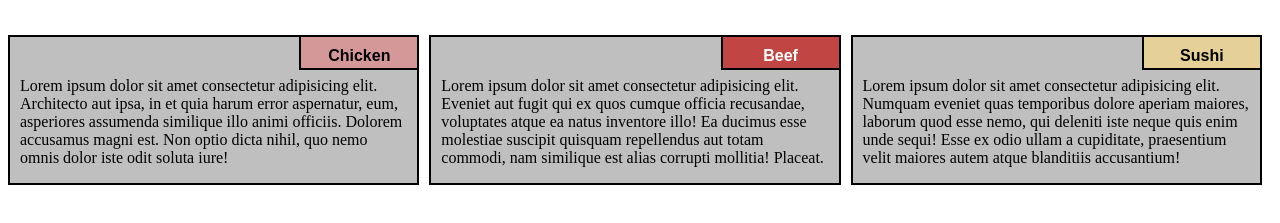
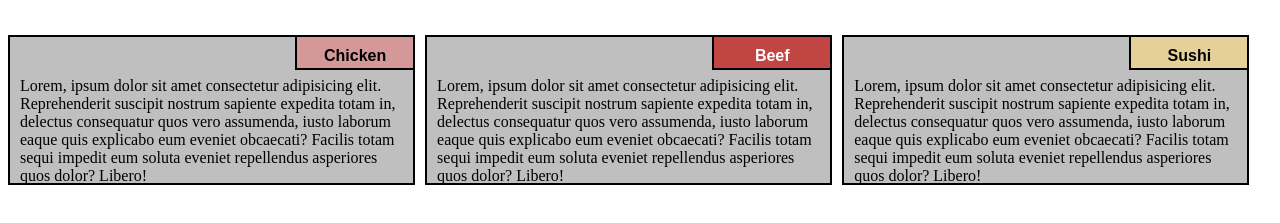
Before and after one commit to ayantejani/ayantejani.github.io, a plain HTML site: page index.html in a window 1280 px wide. Shown: the part 61-284 px from the top of the page. Drawn offline with Linux system fonts and the light colour scheme.

Commit message:
Update index.html

```diff
--- a/index.html
+++ b/index.html
@@ -1,5 +1,6 @@
 <!DOCTYPE html>
 <html lang="en">
+
 <head>
     <meta charset="UTF-8">
     <meta http-equiv="X-UA-Compatible" content="IE=edge">
@@ -12,7 +13,6 @@
 
         h1 {
             text-align: center;
-
         }
 
         p {
@@ -24,10 +24,8 @@
             overflow: hidden;
         }
 
-
-        #container {
+        .row {
             position: relative;
-
         }
 
         #p1 {
@@ -41,7 +39,6 @@
             padding: 10px;
             text-align: center;
             font-family: Arial, Helvetica, sans-serif;
-
         }
 
         #p2 {
@@ -58,11 +55,10 @@
             font-family: Arial, Helvetica, sans-serif;
 
         }
-
-        #p3 {
+        #p3{
             background-color: #E5D198;
             position: absolute;
-            top: 0;
+            top:0;
             right: 0;
             font-weight: bold;
             height: 35px;
@@ -70,39 +66,34 @@
             padding: 10px;
             text-align: center;
             font-family: Arial, Helvetica, sans-serif;
-
         }
-
-
-        .row {
+        .container{
             width: 100%;
-
         }
-
-
         /********** Large devices only **********/
         @media (min-width: 992px) {
             .col-lg-4{
                 float: left;
             }
             .col-lg-4 {
-                width: 33.33%;
+                width: 33%;
              }
         }
 
-        /********** Medium devices only **********/
-        @media (min-width: 768px) and (max-width: 991px) {
-            .col-md-6 {
-                float: left;
+         /********** Medium devices only **********/
+         @media (min-width: 768px) and (max-width: 991px){
+             .col-md-6{
+                 float: left;
+             }
+             .col-md-6{
+                 width: 50%;
+             }
+             .sushi{
+                 width: 100%;
+             }
 
-            }
-
-            .col-md-6 {
-                width: 50%;
-            }
-        }
-
-        /********** Mobile only **********/
+         }
+         /********** Mobile only **********/
         @media (max-width: 767px) {
             .col-sm-12 {
                 float: left;
@@ -117,28 +108,40 @@
 </head>
 
 <body>
-    <div class="row">
+    <div class="container">
         <h1>Our Menu</h1>
-        <div class="col-lg-4 col-md-6 col-sm-12" id="container">
-            <p>Lorem ipsum dolor sit amet consectetur adipisicing elit. Architecto aut ipsa, in et quia harum error aspernatur, eum, asperiores assumenda similique illo animi officiis. Dolorem accusamus magni est. Non optio dicta nihil, quo nemo omnis dolor iste odit soluta iure!</p>
-            <p id="p1">Chicken</p>
-
+        <div class="col-lg-4 col-md-6 col-sm-12 row">
+            <p id="p1">
+                Chicken
+            </p>
+            <p class="content">
+                Lorem, ipsum dolor sit amet consectetur adipisicing elit. Reprehenderit suscipit nostrum sapiente
+                expedita totam in, delectus consequatur quos vero assumenda, iusto laborum eaque quis explicabo eum
+                eveniet obcaecati? Facilis totam sequi impedit eum soluta eveniet repellendus asperiores quos dolor?
+                Libero!
+            </p>
         </div>
-
-
-
-        <div class="col-lg-4 col-md-6 col-sm-12" id="container">
-            <p>Lorem ipsum dolor sit amet consectetur adipisicing elit. Eveniet aut fugit qui ex quos cumque officia recusandae, voluptates atque ea natus inventore illo! Ea ducimus esse molestiae suscipit quisquam repellendus aut totam commodi, nam similique est alias corrupti mollitia! Placeat.</p>
-
-            <p id="p2">Beef</p>
-
+        <div class="col-lg-4 col-md-6 col-sm-12 row">
+            <p id="p2">
+                Beef
+            </p>
+            <p class="content">
+                Lorem, ipsum dolor sit amet consectetur adipisicing elit. Reprehenderit suscipit nostrum sapiente
+                expedita totam in, delectus consequatur quos vero assumenda, iusto laborum eaque quis explicabo eum
+                eveniet obcaecati? Facilis totam sequi impedit eum soluta eveniet repellendus asperiores quos dolor?
+                Libero!
+            </p>
         </div>
-
-        <div class="col-lg-4 col-md-12 col-sm-12" id="container">
-            <p>Lorem ipsum dolor sit amet consectetur adipisicing elit. Numquam eveniet quas temporibus dolore aperiam maiores, laborum quod esse nemo, qui deleniti iste neque quis enim unde sequi! Esse ex odio ullam a cupiditate, praesentium velit maiores autem atque blanditiis accusantium!</p>
-
-            <p id="p3">Sushi</p>
-
+        <div class="col-lg-4 col-md-6 col-sm-12 row sushi">
+            <p id="p3">
+                Sushi
+            </p>
+            <p class="content">
+                Lorem, ipsum dolor sit amet consectetur adipisicing elit. Reprehenderit suscipit nostrum sapiente
+                expedita totam in, delectus consequatur quos vero assumenda, iusto laborum eaque quis explicabo eum
+                eveniet obcaecati? Facilis totam sequi impedit eum soluta eveniet repellendus asperiores quos dolor?
+                Libero!
+            </p>
         </div>
 
     </div>
```
